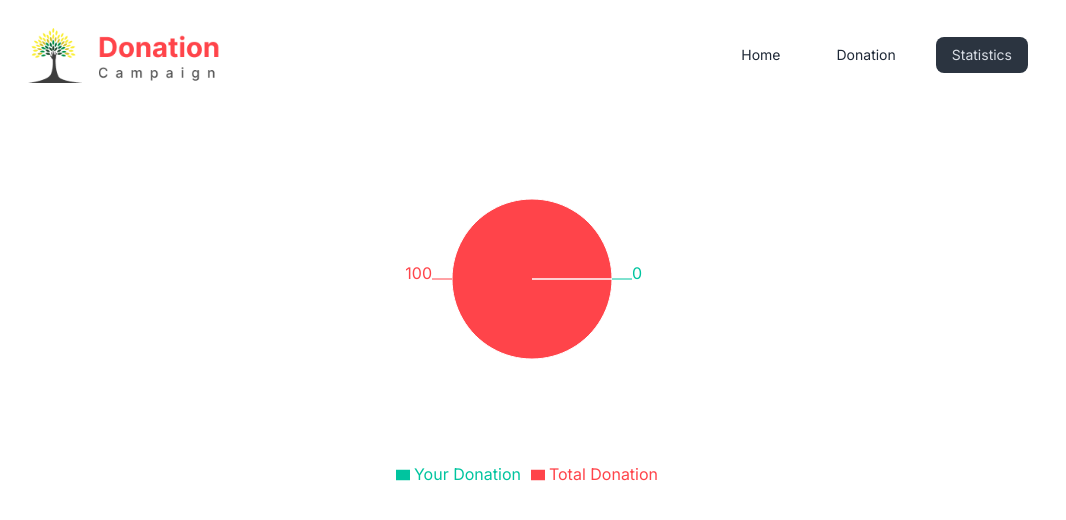
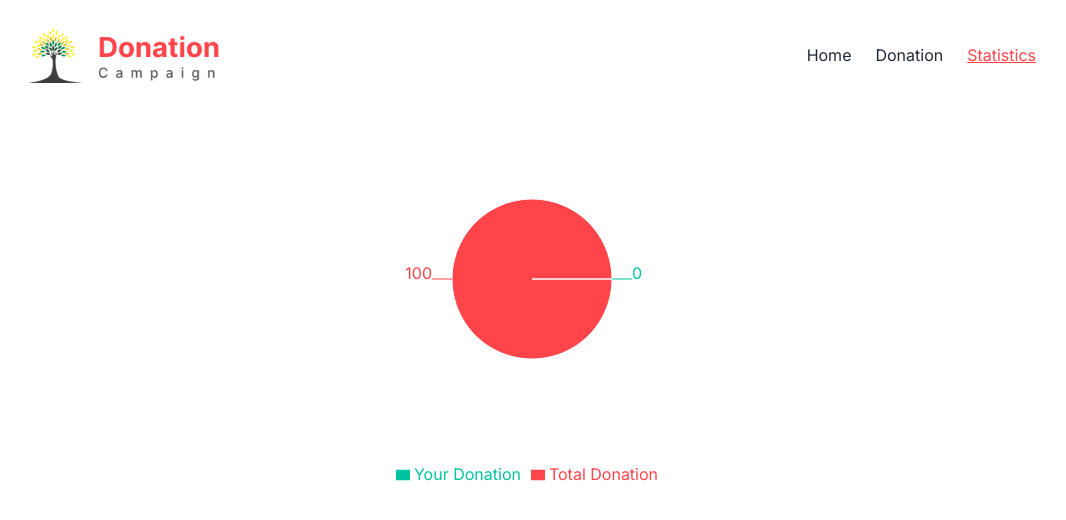
Before and after one commit to nasimrifat101/donation-campaign-react, a React (Vite) app: page /statistics in a window 1280 px wide. Shown: the top 520 px of the page, without its empty margins (108-1174 px from the left). Built offline with nearby package versions, Linux system fonts and the light colour scheme.

Commit message:
navlink designed as ui

```diff
--- a/public/donation.json
+++ b/public/donation.json
@@ -126,7 +126,7 @@
     {
       "id": 10,
       "img": "https://i.postimg.cc/3rbG2JLN/jh.jpg",
-      "img_square": "https://i.postimg.cc/3rbG2JLN/jh.jpg",
+      "img_squre": "https://i.postimg.cc/3rbG2JLN/jh.jpg",
       "title": "Nurturing Futures",
       "category": "Humanity",
       "category_bg": "#FFC3C5",
--- a/src/App.jsx
+++ b/src/App.jsx
@@ -1,33 +1,11 @@
-import { useState } from 'react'
-import reactLogo from './assets/react.svg'
-import viteLogo from '/vite.svg'
+
 import './App.css'
 
 function App() {
-  const [count, setCount] = useState(0)
 
   return (
     <>
-      <div>
-        <a href="https://vitejs.dev" target="_blank">
-          <img src={viteLogo} className="logo" alt="Vite logo" />
-        </a>
-        <a href="https://react.dev" target="_blank">
-          <img src={reactLogo} className="logo react" alt="React logo" />
-        </a>
-      </div>
-      <h1>Vite + React</h1>
-      <div className="card">
-        <button onClick={() => setCount((count) => count + 1)}>
-          count is {count}
-        </button>
-        <p>
-          Edit <code>src/App.jsx</code> and save to test HMR
-        </p>
-      </div>
-      <p className="read-the-docs">
-        Click on the Vite and React logos to learn more
-      </p>
+
     </>
   )
 }
--- a/src/components/Header/Header.jsx
+++ b/src/components/Header/Header.jsx
@@ -4,13 +4,19 @@ const Header = () => {
   const links = (
     <>
       <li>
-        <NavLink to="/">Home</NavLink>
+        <NavLink   className={({ isActive, isPending }) =>
+                      isPending ? "pending" : isActive ? "text-[#FF444A] underline" : ""
+                       } to="/">Home</NavLink>
       </li>
       <li>
-        <NavLink to="/donation">Donation</NavLink>
+        <NavLink   className={({ isActive, isPending }) =>
+                      isPending ? "pending" : isActive ? "text-[#FF444A] underline" : ""
+                       } to="/donation">Donation</NavLink>
       </li>
       <li>
-        <NavLink to="/statistics">Statistics</NavLink>
+        <NavLink   className={({ isActive, isPending }) =>
+                      isPending ? "pending" : isActive ? "text-[#FF444A] underline" : ""
+                       } to="/statistics">Statistics</NavLink>
       </li>
     </>
   );
@@ -23,7 +29,7 @@ const Header = () => {
           </Link>
         </div>
         <div className="navbar-end flex">
-          <ul className="menu menu-horizontal space-x-6">{links}</ul>
+          <ul className="menu-horizontal space-x-6">{links}</ul>
         </div>
       </div>
     </div>
```
